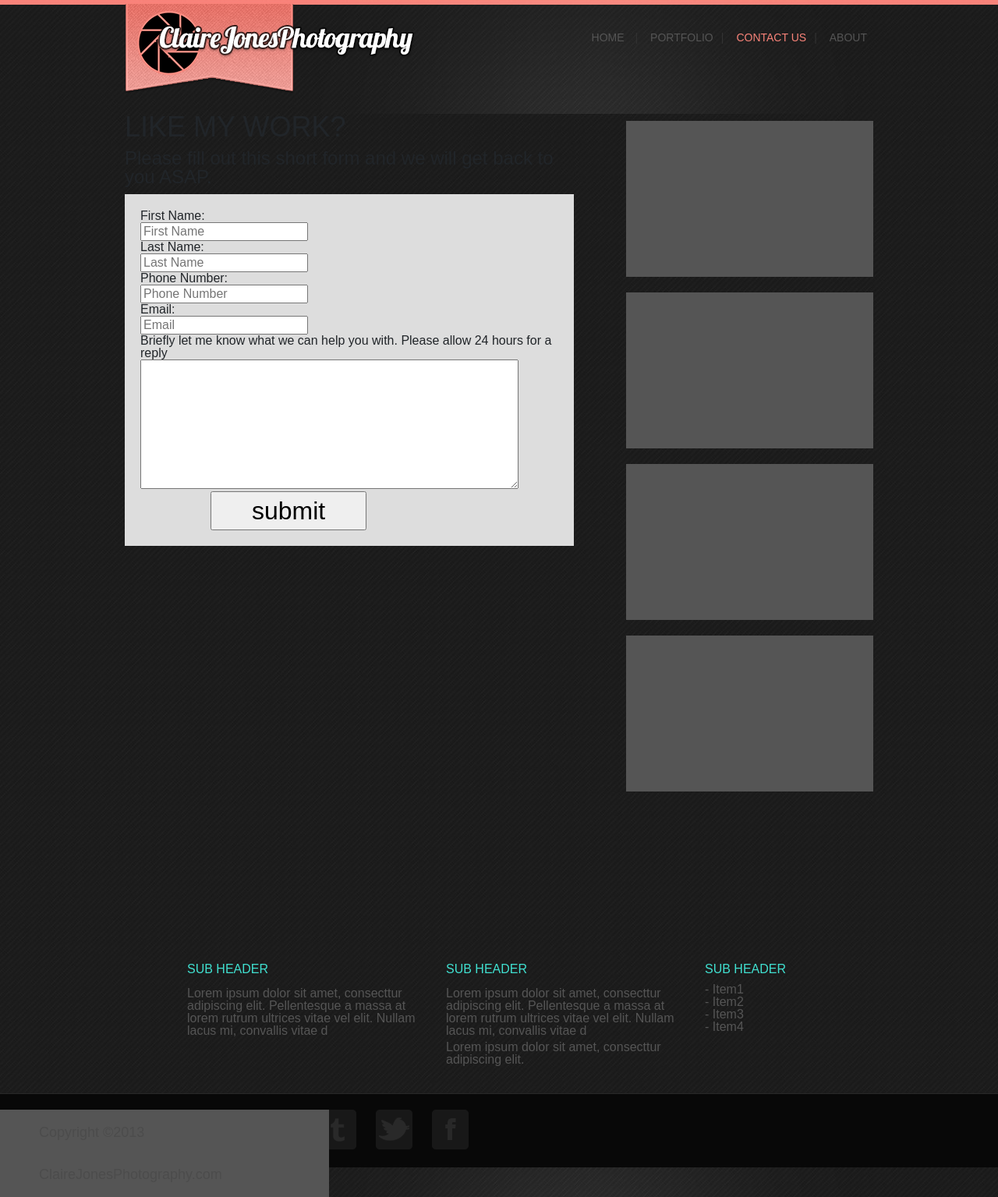
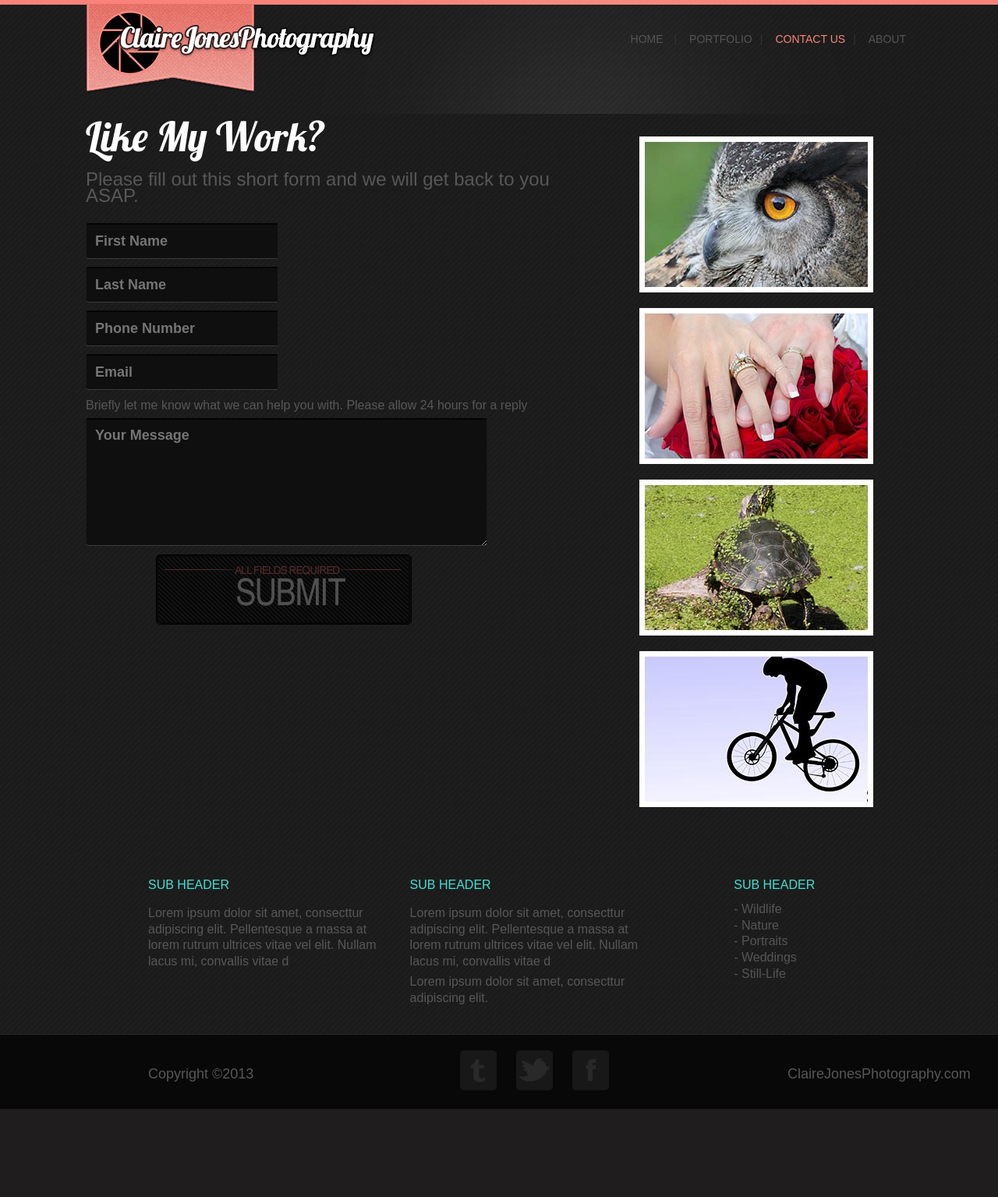
Before and after one commit to gpmitchell27/cjphotography, a PHP site: page /contact.html in a window 1280 px wide. Shown: the whole page at 78% size. After the commit the page ends 1422 px from the top, so only its background shows below. Run offline with PHP 8.4, Linux system fonts and the light colour scheme; some libraries are stand-ins or nearby versions.

Commit message:
2 pages compd

```diff
--- a/contact.html
+++ b/contact.html
@@ -6,7 +6,7 @@
 	<link href="css/bootstrap.min.css" rel="stylesheet" type="text/css">
 	<link href="css/reset.css" rel="stylesheet" type="text/css">
 	<link href="css/style.css" rel="stylesheet" type="text/css">
-
+	<link href='http://fonts.googleapis.com/css?family=Lobster' rel='stylesheet' type='text/css'>
 </head>
 <body id="contact">
 	<header>
@@ -22,28 +22,26 @@
 	</header>
 	<section id="form">
 		<div>
-			<h1>LIKE MY WORK?</h1>
-			<h2>Please fill out this short form and we will get back to you ASAP.</h2>
+			<span class="lobster offwhite">Like My Work?</span>
+			<h2 class="grey narrow">Please fill out this short form and we will get back to you ASAP.</h2>
 			<form id="contactform">
-				<p><label for FirstName>First Name:</label></p>
-				<input type="input" placeholder="First Name" />
-				<p><label for LastName>Last Name:</label></p>
-				<input type="input" placeholder="Last Name" />
-				<p><label for Phone>Phone Number:</label></p>
-				<input type="input" placeholder="Phone Number" />
-				<p><label for Email>Email:</label></p>
-				<input type="input" placeholder="Email" />
-				<p><label for Firstname>Briefly let me know what we can help you with. Please allow 24 hours for a reply</label></p>
-				<textarea rows="10" cols="50" /></textarea>
-				<p class="centerbtn"><input type="submit" value="submit" class="btnsize" /></p>
+				<fieldset>
+					<p><input type="input" placeholder="First Name" size="60" maxlength="128" class="form_textfield"/></p>
+					<p><input type="input" placeholder="Last Name" size="60" maxlength="128" class="form_textfield" /></p>
+					<p><input type="input" placeholder="Phone Number" size="60" maxlength="128" class="form_textfield"/></p>
+					<p><input type="input" placeholder="Email" size="60" maxlength="128" class="form_textfield"/></p>
+					<p><label for Firstname>Briefly let me know what we can help you with. Please allow 24 hours for a reply</label></p>
+				</fieldset>
+				<textarea class="form_textarea" rows="10" cols="60" placeholder="Your Message"></textarea>
+				<p class="centerbtn"><a href="#"><input type="button" class="btn" /></a></p>
 			</form>
 		</div>
 		<div>
 			<article id="sidepics">
-				<p><img src="" alt="" /></p>
-				<p><img src="" alt="" /></p>
-				<p><img src="" alt="" /></p>
-				<p><img src="" alt="" /></p>
+				<p><img src="images/sample1.jpg" alt="sample 1" /></p>
+				<p><img src="images/sample2.jpg" alt="sample 2" /></p>
+				<p><img src="images/sample3.jpg" alt="sample 3" /></p>
+				<p><img src="images/sample4.jpg" alt="sample 4" /></p>
 			</article>
 		</div>
 	</section>
@@ -62,10 +60,11 @@
 		<div>
 			<h4>SUB HEADER</h4>
 				<ul>
-					<li> - Item1</li>
-					<li> - Item2</li>
-					<li> - Item3</li>
-					<li> - Item4</li>
+					<li> - Wildlife</li>
+					<li> - Nature</li>
+					<li> - Portraits</li>
+					<li> - Weddings</li>
+					<li> - Still-Life</li>
 				</ul>
 		</div>
 	</section>
--- a/css/style.css
+++ b/css/style.css
@@ -1,13 +1,14 @@
 body {
-	background:url(../images/bg.jpg) repeat;
+	background:url(../images/bg.jpg);
 	font-family: arial;
+	line-height: 1.3em;
 }
 
 /* ////// STRUCTURE ///////////////// */
 
 header, section, footer {
 	width:1060px;
-	padding:0 50px;
+	padding:0;
 	margin:0 auto;
 	position:relative;
 	clear:both;
@@ -22,7 +23,7 @@ header:after, section:after, footer:after {
 /* ////// HEADER ///////////////// */
 
 header {
-	padding:20px 50px;
+	padding:20px 0px;
 }
 
 header > p:first-child {
@@ -63,13 +64,13 @@ a, a:link a:visited {
 /* ////// CONTENT ///////////////// */
 
 section {
-	padding:10px 50px;
+	padding:10px 0px;
 	position: relative;
 	top:-20px;
 }
 
 #carousel div {
-	padding:10px 50px;
+	padding:10px 0px;
 
 }
 
@@ -81,6 +82,7 @@ section {
 
 #form div {
 	width:100%;
+	padding:20px 0;
 }
 
 #form div:first-child {
@@ -96,9 +98,12 @@ section {
 #sidepics > p {
 	width:33%;
 	height:200px;
-	background:#555;
 	float:right;
 	margin:10px 0;
+}
+
+body#contact p {
+	color:#575757;
 }
 
 body#contact h1 {
@@ -113,15 +118,25 @@ body#contact h2 {
 #contactform {
 	float:left;
 	width:100%;
-	background:#ddd;
-	padding:20px;
+	padding:0px;
+}
+
+#contactform p {
+	padding:5px 0;
 }
 
 #subfooter {
 	clear:both;
 	margin-top:130px;
 	margin-left:190px;
-	width:83%;
+	width:76%;
+}
+
+body#contact #subfooter {
+	margin-top:0px;
+	margin-left:190px;
+	width:76%;
+	clear:both;
 }
 
 #subfooter div {
@@ -133,6 +148,11 @@ body#contact h2 {
 
 #subfooter div:nth-child(3n) {
 	margin-right:0px;
+}
+
+body#contact #subfooter div:nth-child(3n) {
+	margin-right:0px;
+	padding-left:80px;
 }
 
 #subfooter div > p:first-child {
@@ -157,30 +177,25 @@ footer {
 	width:100%;
 }
 
-footer div p {
+footer p:first-child {
+	position:absolute; left: 190px;
 	width:33%;
-	float:left;
-	margin-right:3.5%;
-	background:#555;
+	padding:20px 0px;
 }
 
-footer p {
-	position:absolute; left: 0;
-	width:33%;
-	padding:20px 50px;
+footer div:nth-child(3) {
+	position: absolute; left: 650px;
 }
 
-footer p:nth-child(3n) {
-	float:right;
-	width:33%;
-	padding:20px 50px;
-	color:#ff0000;
+footer div {
+	float:left;
+	margin:0 170px;
 }
 
 footer ul {
 	list-style-type: none;
 	width:65%;
-	margin-left:400px;
+	margin-left:410px;
 }
 
 footer li {
@@ -198,13 +213,68 @@ h4 {
 	margin-left: 90px;
 }
 
-.btnsize {
-	width:200px;
-	height:50px;
-	font-size:24pt;
+.btn {
+	background:url("../images/submitsprite.png");
+	border:none;
+	width:328px;
+	height:90px;
+}
+
+.btn:hover {
+	background-position:0px 90px;
+	cursor: pointer;
 }
 
 .divider {
 	color:#333;
 	margin:0 0 0 10px;
 }
+
+.lobster {
+	font-family: 'Lobster', cursive;
+	font-size: 52px;
+}
+
+.offwhite {
+	color:#fefefe;
+}
+
+.grey {
+	color:#575757;
+	margin:10px 0;
+}
+
+.narrow {
+color: #575757;
+font-family: ‘Arial Narrow’, sans-serif;
+}
+
+.form_textarea {
+	background: url("../images/text_area.png") no-repeat scroll 0 0 rgba(0, 0, 0, 0);
+    border: 0 none;
+    color: #707070;
+    font-size: 18px;
+    font-weight: bold;
+    height: 164px;
+    margin: 0;
+    padding: 12px;
+    width: 515px;
+}
+
+.form_textfield {
+	background: url("../images/textfield.png") no-repeat scroll 0 0 rgba(0, 0, 0, 0);
+    border: 0 none;
+    color: #707070;
+    font-size: 18px;
+    font-weight: bold;
+    height: 46px;
+    margin: 0;
+    padding: 0px 12px;
+    width: 246px;
+}
+
+.resizable-textarea textarea {
+    display: block;
+    margin-bottom: 0;
+    width: 100%;
+}
```
Also changed, not shown: index.html (+12 -8 lines), images/sample1.jpg (added), images/sample2.jpg (added), images/sample3.jpg (added), images/sample4.jpg (added), images/submitsprite.png (added), images/text_area.png (added), images/textfield.png (added).
